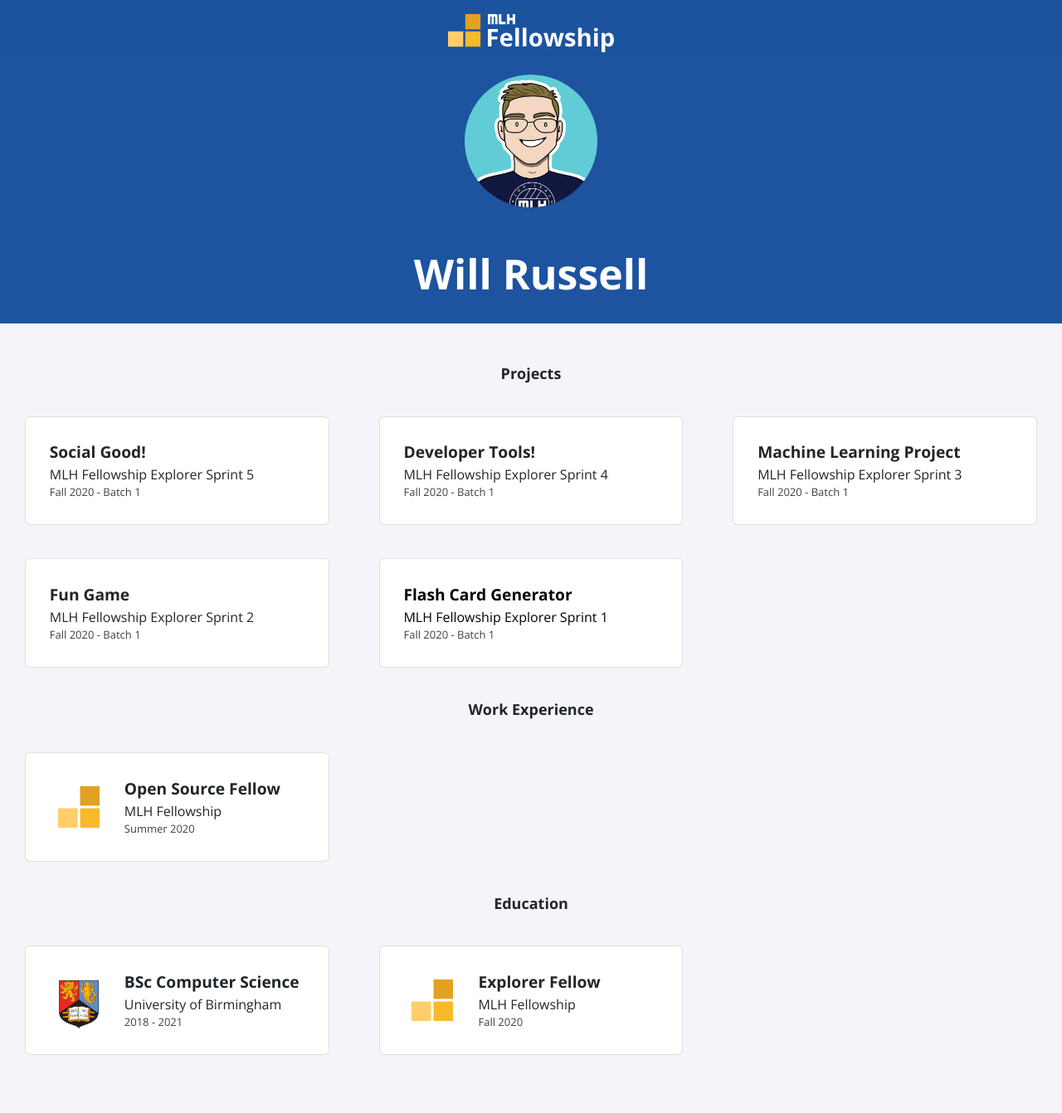
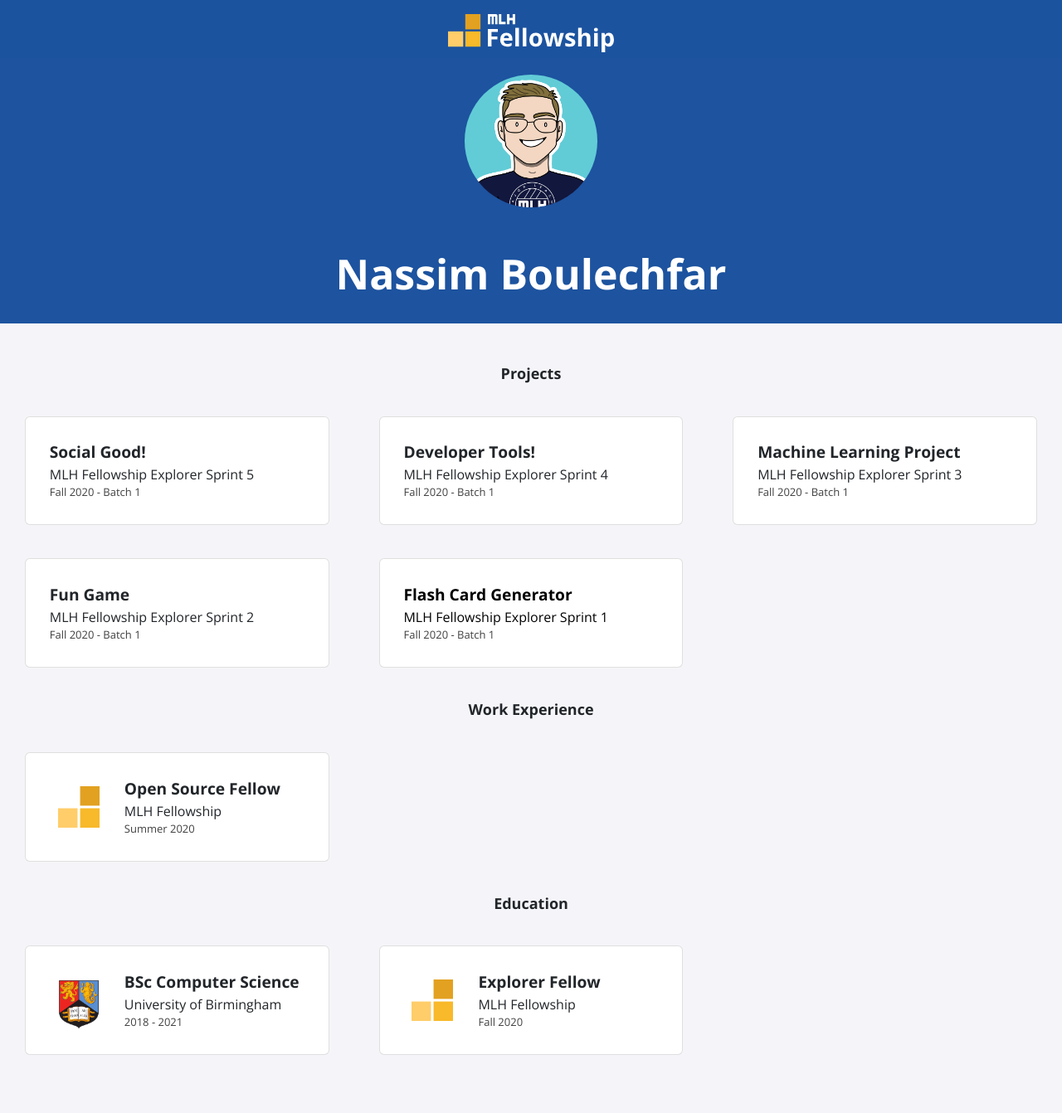
Before and after one commit to nassimb0u/nassimb0u.github.io, a Jekyll site: the page built from index.html, in a window 1280 px wide. Shown: the whole page at 83% size. Built offline with Jekyll 4.4.1, drawn with Linux system fonts in a browser that asks for light colours; nearby versions of some CDN libraries.

Commit message:
Update _config.yml
Update portfolio informations stored in _config.yml like title, email, url, ...

```diff
--- a/_config.yml
+++ b/_config.yml
@@ -1,13 +1,13 @@
-title: "Will Russell"
-email: fellowship@mlh.io
+title: "Nassim Boulechfar"
+email: in_boulechfar@esi.dz
 description: >- # this means to ignore newlines until "baseurl:"
   Write an awesome description for your new site here. You can edit this
   line in _config.yml. It will appear in your document head meta (for
   Google search results) and in your feed.xml site description.
 baseurl: "/"
-url: "/portfolio-template"
-twitter_username: mlhacks
-github_username:  mlh-fellowship
+url: "https://nassimb0u.github.io/"
+twitter_username: nassimb0u
+github_username:  nassimb0u
 
 sass:
   sass_dir: _sass
```
